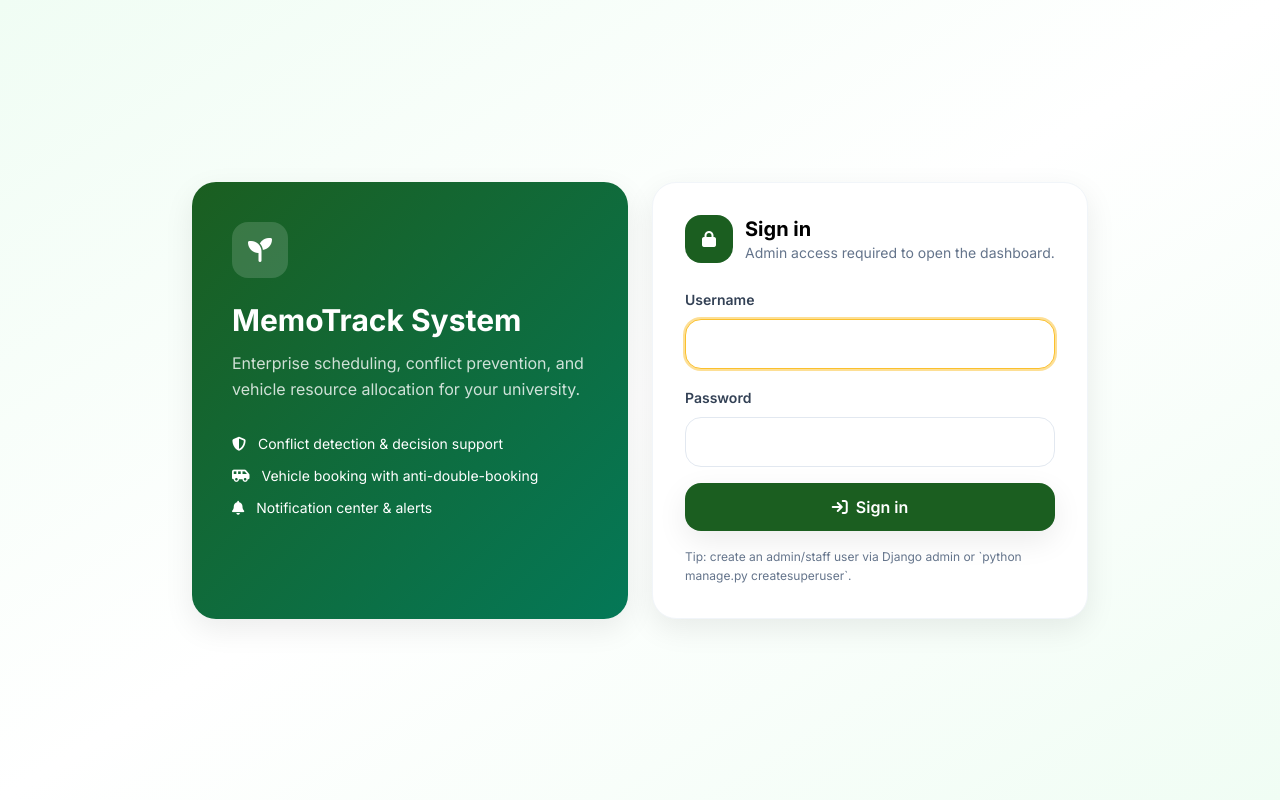
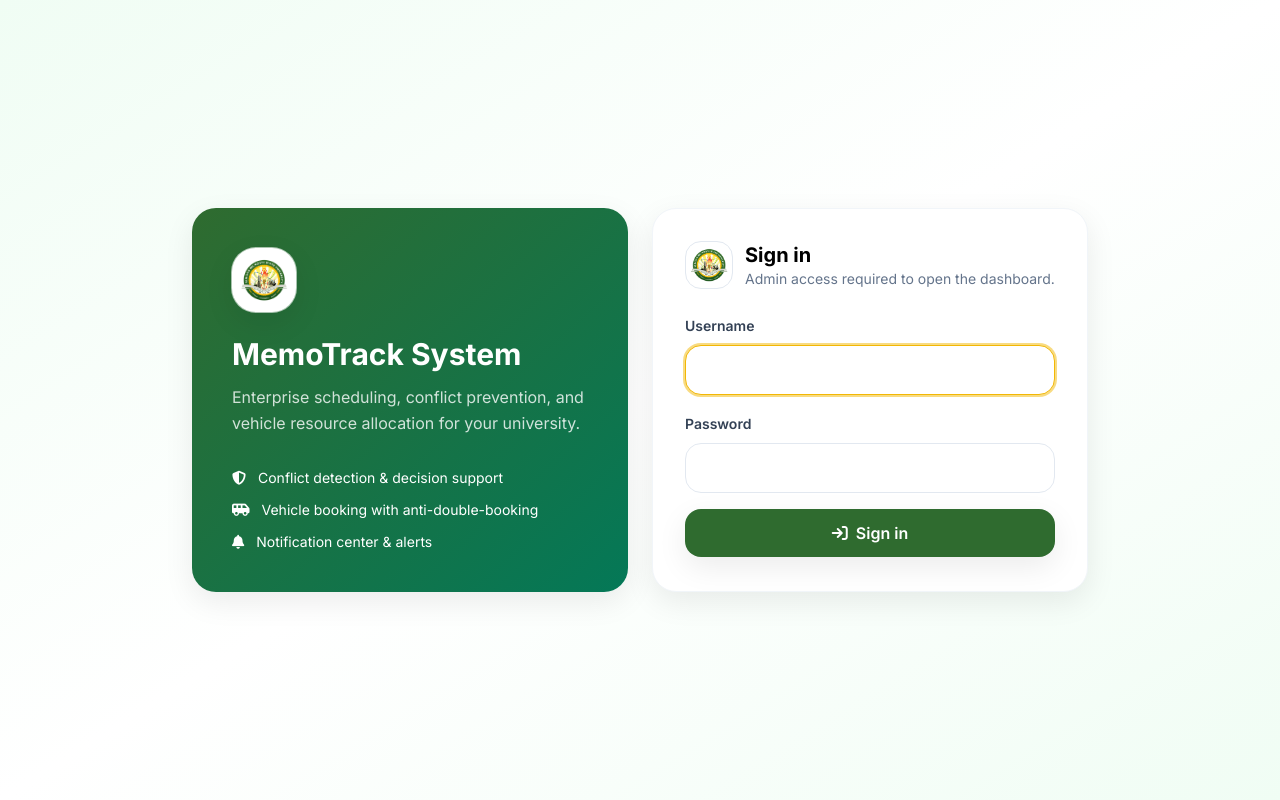
Before and after one commit to programmertud/memotrack, a Django app: page /accounts/login/ in a window 1280 px wide. Run offline with Django 5.2, Linux system fonts and the light colour scheme; some libraries are stand-ins or nearby versions.

Commit message:
Update templates and login UI

```diff
--- a/templates/accounts/dashboards/admin_dashboard.html
+++ b/templates/accounts/dashboards/admin_dashboard.html
@@ -129,7 +129,7 @@
             rejected,
             conflicts,
           ],
-          backgroundColor: ['#FBC02D', '#1B5E20', '#EF4444', '#FB7185'],
+          backgroundColor: ['#F2B705', '#2F6B2F', '#EF4444', '#FB7185'],
           borderWidth: 0,
         }]
       },
--- a/templates/accounts/dashboards/approver_dashboard.html
+++ b/templates/accounts/dashboards/approver_dashboard.html
@@ -189,7 +189,7 @@
         datasets: [{
           label: 'Count',
           data: [pending, conflicts],
-          backgroundColor: ['#FBC02D', '#EF4444'],
+          backgroundColor: ['#F2B705', '#EF4444'],
           borderWidth: 0,
           borderRadius: 10,
         }]
--- a/templates/accounts/dashboards/instructor_dashboard.html
+++ b/templates/accounts/dashboards/instructor_dashboard.html
@@ -136,7 +136,7 @@
         datasets: [{
           label: 'Count',
           data: [counts.schedule, counts.class, counts.travel, counts.events],
-          backgroundColor: ['#1B5E20', '#FBC02D', '#0EA5E9', '#A855F7'],
+          backgroundColor: ['#2F6B2F', '#F2B705', '#0EA5E9', '#A855F7'],
           borderWidth: 0,
           borderRadius: 10,
         }]
--- a/templates/accounts/dashboards/transportation_dashboard.html
+++ b/templates/accounts/dashboards/transportation_dashboard.html
@@ -110,7 +110,7 @@
         labels: ['Available', 'Booked'],
         datasets: [{
           data: [available, booked],
-          backgroundColor: ['#1B5E20', '#FBC02D'],
+          backgroundColor: ['#2F6B2F', '#F2B705'],
           borderWidth: 0,
         }]
       },
--- a/templates/accounts/login.html
+++ b/templates/accounts/login.html
@@ -11,8 +11,8 @@
       theme: {
         extend: {
           colors: {
-            uniGreen: "#1B5E20",
-            uniGold: "#FBC02D",
+            uniGreen: "#2F6B2F",
+            uniGold: "#F2B705",
           },
           boxShadow: {
             soft: "0 10px 30px rgba(0,0,0,0.08)",
@@ -33,8 +33,8 @@
   <div class="min-h-screen flex items-center justify-center px-4 py-10">
     <div class="w-full max-w-4xl grid grid-cols-1 lg:grid-cols-2 gap-6">
       <div class="hidden lg:block rounded-3xl bg-gradient-to-br from-uniGreen to-emerald-700 text-white p-10 shadow-soft">
-        <div class="h-14 w-14 rounded-2xl bg-white/15 flex items-center justify-center">
-          <i class="fa-solid fa-seedling text-2xl"></i>
+        <div class="h-16 w-16 rounded-3xl bg-white ring-1 ring-white/60 shadow-soft flex items-center justify-center overflow-hidden">
+          <img src="{% static 'img/logo.png' %}" alt="MemoTrack Logo" class="h-full w-full object-contain p-2" />
         </div>
         <h1 class="text-3xl font-bold mt-6">MemoTrack System</h1>
         <p class="text-white/80 mt-3 leading-relaxed">Enterprise scheduling, conflict prevention, and vehicle resource allocation for your university.</p>
@@ -47,8 +47,8 @@
 
       <div class="rounded-3xl bg-white border border-slate-100 shadow-soft p-8">
         <div class="flex items-center gap-3">
-          <div class="h-12 w-12 rounded-2xl bg-uniGreen text-white flex items-center justify-center">
-            <i class="fa-solid fa-lock"></i>
+          <div class="h-12 w-12 rounded-2xl bg-white border border-slate-200 flex items-center justify-center overflow-hidden">
+            <img src="{% static 'img/logo.png' %}" alt="MemoTrack Logo" class="h-full w-full object-contain p-1" />
           </div>
           <div>
             <div class="text-xl font-bold">Sign in</div>
@@ -77,10 +77,6 @@
             <i class="fa-solid fa-arrow-right-to-bracket"></i>
             Sign in
           </button>
-
-          <div class="text-xs text-slate-500 leading-relaxed">
-            Tip: create an admin/staff user via Django admin or `python manage.py createsuperuser`.
-          </div>
         </form>
       </div>
     </div>
--- a/templates/base.html
+++ b/templates/base.html
@@ -11,8 +11,8 @@
       theme: {
         extend: {
           colors: {
-            uniGreen: "#1B5E20",
-            uniGold: "#FBC02D",
+            uniGreen: "#2F6B2F",
+            uniGold: "#F2B705",
           },
           boxShadow: {
             soft: "0 10px 30px rgba(0,0,0,0.08)",
```
